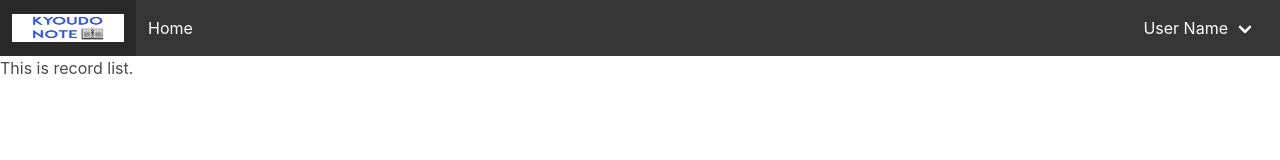
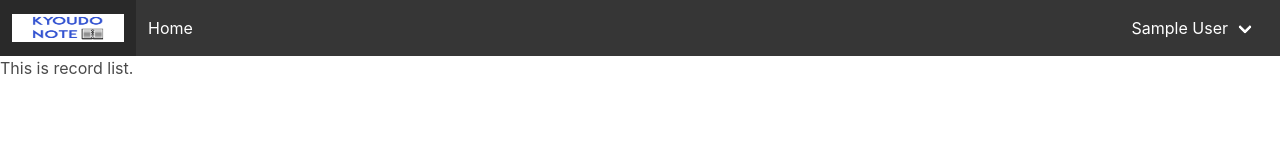
Before and after one commit to Uro3/kyudo-manager, a React (Create React App) app in the folder web/: page /record in a window 1280 px wide. Shown: the top 160 px of the page. Built offline with nearby package versions, Linux system fonts and the light colour scheme; no server answers; sample sign-in values are in the browser's storage.

Commit message:
update auth

```diff
--- a/web/package.json
+++ b/web/package.json
@@ -9,6 +9,7 @@
     "eject": "react-scripts eject"
   },
   "dependencies": {
+    "@types/firebase": "^3.2.1",
     "@types/jest": "^26.0.15",
     "@types/node": "^12.0.0",
     "@types/react": "^16.9.53",
--- a/web/src/components/global/Auth.tsx
+++ b/web/src/components/global/Auth.tsx
@@ -5,34 +5,32 @@ type Props = {
   children: React.ReactNode;
 };
 
-type User = {
+type UserAuth = {
   isLoggedIn: boolean;
   uid: string;
   name: string;
-  email: string;
 };
 
-type UserContextType = {
-  user: User;
-  setUser: React.Dispatch<React.SetStateAction<User>>;
+type UserAuthContextType = {
+  userAuth: UserAuth;
+  setUserAuth: React.Dispatch<React.SetStateAction<UserAuth>>;
 };
 
-export const initialUser: User = {
+export const initialUserAuth: UserAuth = {
   isLoggedIn: false,
   uid: '',
-  name: '',
-  email: ''
+  name: ''
 };
 
-const initialUserContext: UserContextType = {
-  user: initialUser,
-  setUser: () => {}
+const initialUserAuthContext: UserAuthContextType = {
+  userAuth: initialUserAuth,
+  setUserAuth: () => {}
 }
 
-export const UserContext = React.createContext(initialUserContext);
+export const UserAuthContext = React.createContext(initialUserAuthContext);
 
 const Auth: React.FC<Props> = props => {
-  const [user, setUser] = React.useState(initialUser);
+  const [userAuth, setUserAuth] = React.useState(initialUserAuth);
   const [isCheckingFinished, setIsCheckingFinished] = React.useState(false);
 
   React.useEffect(() => {
@@ -40,11 +38,10 @@ const Auth: React.FC<Props> = props => {
       if (currentUser) {
         console.log(currentUser);
 
-        setUser({
+        setUserAuth({
           isLoggedIn: true,
           uid: currentUser.uid || '',
-          name: currentUser.displayName || '',
-          email: currentUser.email || ''
+          name: currentUser.displayName || ''
         });
       }
       setIsCheckingFinished(true);
@@ -53,9 +50,9 @@ const Auth: React.FC<Props> = props => {
 
   if (isCheckingFinished) {
     return (
-      <UserContext.Provider value={{ user, setUser }}>
+      <UserAuthContext.Provider value={{ userAuth, setUserAuth }}>
         {props.children}
-      </UserContext.Provider>
+      </UserAuthContext.Provider>
     );
   }
   return <p>Please wait...</p>;
--- a/web/src/components/global/AuthRouter.tsx
+++ b/web/src/components/global/AuthRouter.tsx
@@ -1,18 +1,31 @@
 import * as React from 'react';
 import { Redirect } from 'react-router-dom';
-import { UserContext } from './Auth';
+import { UserAuthContext } from './Auth';
+import UserNameEditCard from '../parts/UserNameEditCard';
 
 type Props = {
   children: React.ReactNode;
 };
 
 const AuthRouter: React.FC<Props> = props => {
-  const { user } = React.useContext(UserContext);
+  const { userAuth } = React.useContext(UserAuthContext);
 
-  if (user.isLoggedIn) {
-    return <>{props.children}</>
+  if (!userAuth.isLoggedIn) {
+    return <Redirect to='/signin'/>;
   }
-  return <Redirect to='/signin'/>;
+
+  if (userAuth.name === '') {
+    return (
+      <div className="modal is-active">
+        <div className="modal-background"></div>
+        <div className="modal-content">
+          <UserNameEditCard />
+        </div>
+      </div>
+    );
+  }
+
+  return <>{props.children}</>;
 };
 
 export default AuthRouter;
--- a/web/src/components/global/Navbar.tsx
+++ b/web/src/components/global/Navbar.tsx
@@ -1,12 +1,12 @@
 import * as React from 'react';
 import { Link } from 'react-router-dom';
-import { UserContext } from './Auth';
+import { UserAuthContext } from './Auth';
 import logo from '../../images/logo.png';
 
 const Navbar: React.FC<{}> = () => {
   const ACTIVE_CLASSNAME = 'is-active';
   const [isActive, setIsActive] = React.useState('');
-  const { user } = React.useContext(UserContext);
+  const { userAuth } = React.useContext(UserAuthContext);
 
   const toggleBurger = (): void => {
     if (isActive === ACTIVE_CLASSNAME) {
@@ -22,14 +22,14 @@ const Navbar: React.FC<{}> = () => {
 
   let navbarStartItem: JSX.Element;
   let navbarEndItem: JSX.Element;
-  if (user.isLoggedIn) {
+  if (userAuth.isLoggedIn) {
     navbarStartItem = (
       <Link to="/" className="navbar-item">Home</Link>
     );
     navbarEndItem = (
       <div className="navbar-item has-dropdown is-hoverable">
         <a className="navbar-link">
-          User Name
+          {userAuth.name}
         </a>
 
         <div className="navbar-dropdown is-right">
--- a/web/src/components/pages/Signin.tsx
+++ b/web/src/components/pages/Signin.tsx
@@ -1,7 +1,7 @@
 import * as React from 'react';
 import { Link, Redirect, useHistory  } from 'react-router-dom';
 import { auth } from '../../firebase';
-import { UserContext } from '../global/Auth';
+import { UserAuthContext } from '../global/Auth';
 import ErrorMessage from '../parts/ErrorMessage';
 import { isEmail } from '../../lib/validation';
 
@@ -9,10 +9,10 @@ const Signin: React.FC<{}> = () => {
   const [email, setEmail] = React.useState('');
   const [password, setPassword] = React.useState('');
   const [error, setError] = React.useState('');
-  const { user } = React.useContext(UserContext);
+  const { userAuth } = React.useContext(UserAuthContext);
   const history = useHistory();
 
-  if (user.isLoggedIn) {
+  if (userAuth.isLoggedIn) {
     return <Redirect to='/'/>;
   }
 
@@ -63,7 +63,7 @@ const Signin: React.FC<{}> = () => {
   };
 
   return (
-    <div className="container og-form-field">
+    <div className="container">
       <h1 className="title is-4">サインイン</h1>
       <ErrorMessage message={error} deleteMessage={deleteErrorMessage} />
       <div className="field">
--- a/web/src/components/pages/Signout.tsx
+++ b/web/src/components/pages/Signout.tsx
@@ -1,22 +1,22 @@
 import * as React from 'react';
 import { Redirect, useHistory } from 'react-router-dom';
 import { auth } from '../../firebase';
-import { UserContext, initialUser } from '../global/Auth';
+import { UserAuthContext, initialUserAuth } from '../global/Auth';
 
 const Signout: React.FC<{}> = () => {
   const [isSignoutFinished, setIsSignoutFinished] = React.useState(false);
-  const { setUser } = React.useContext(UserContext);
+  const { setUserAuth } = React.useContext(UserAuthContext);
   const history = useHistory();
 
   React.useEffect(() => {
     auth.signOut().then(() => {
-      setUser(initialUser);
+      setUserAuth(initialUserAuth);
       setIsSignoutFinished(true);
     }).catch(error => {
       console.log(error);
       history.goBack();
     });
-  }, [history, setUser]);
+  }, [history, setUserAuth]);
 
   if (isSignoutFinished) {
     return <Redirect to='/signin'/>;
--- a/web/src/components/pages/Signup.tsx
+++ b/web/src/components/pages/Signup.tsx
@@ -1,7 +1,7 @@
 import * as React from 'react';
 import { Link, Redirect, useHistory } from 'react-router-dom';
 import { auth } from '../../firebase';
-import { UserContext } from '../global/Auth';
+import { UserAuthContext } from '../global/Auth';
 import ErrorMessage from '../parts/ErrorMessage';
 import { isEmail } from '../../lib/validation';
 
@@ -9,10 +9,10 @@ const Signup: React.FC<{}> = () => {
   const [email, setEmail] = React.useState('');
   const [password, setPassword] = React.useState('');
   const [error, setError] = React.useState('');
-  const { user } = React.useContext(UserContext);
+  const { userAuth } = React.useContext(UserAuthContext);
   const history = useHistory();
 
-  if (user.isLoggedIn) {
+  if (userAuth.isLoggedIn) {
     return <Redirect to='/'/>;
   }
 
@@ -62,7 +62,7 @@ const Signup: React.FC<{}> = () => {
   };
 
   return (
-    <div className="container og-form-field">
+    <div className="container">
       <h1 className="title is-4">新規登録</h1>
       <ErrorMessage message={error} deleteMessage={deleteErrorMessage} />
       <div className="field">
--- a/web/src/components/parts/ErrorMessage.tsx
+++ b/web/src/components/parts/ErrorMessage.tsx
@@ -11,7 +11,6 @@ const ErrorMessage: React.FC<Props> = props => {
   }
 
   const onClickDelete = (): void => {
-    console.log('hoge');
     props.deleteMessage();
   };
 
--- /dev/null
+++ b/web/src/components/parts/UserNameEditCard.tsx
@@ -0,0 +1,59 @@
+import * as React from 'react';
+import { auth } from '../../firebase';
+import { UserAuthContext } from '../global/Auth';
+
+const UserNameEditCard: React.FC<{}> = () => {
+  const { userAuth, setUserAuth } = React.useContext(UserAuthContext);
+  const [name, setName] = React.useState(userAuth.name);
+  const [isSubmitDisabled, setIsSubmitDisabled] = React.useState(true);
+
+  const onNameChanged = (event: React.ChangeEvent<HTMLInputElement>): void => {
+    const value = event.target.value;
+    setName(value);
+    if (value.length === 0) {
+      setIsSubmitDisabled(true)
+    } else {
+      setIsSubmitDisabled(false)
+    }
+  };
+
+
+  const onSubmit = async (event: React.MouseEvent): Promise<void> => {
+    event.preventDefault();
+    const currentUser = auth.currentUser;
+    if (!currentUser) {
+      return;
+    }
+
+    try {
+      await currentUser.updateProfile({
+        displayName: name,
+      });
+      setUserAuth({
+        ...userAuth,
+        name
+      })
+    } catch (error) {
+      console.log(error);
+    }
+  };
+
+  return (
+    <div className="box">
+      <h1 className="title is-4">ニックネームを登録してください</h1>
+      <div className="field">
+        <label className="label">ニックネーム</label>
+        <div className="control">
+          <input className="input" type="text" value={name} onChange={onNameChanged}/>
+        </div>
+      </div>
+      <div className="field">
+        <div className="control">
+          <button className="button is-primary" onClick={onSubmit} disabled={isSubmitDisabled}>登録</button>
+        </div>
+      </div>
+    </div>
+  );
+};
+
+export default UserNameEditCard;
```
Also changed, not shown: 1 other file (tests, documents, lock files or other folders).
